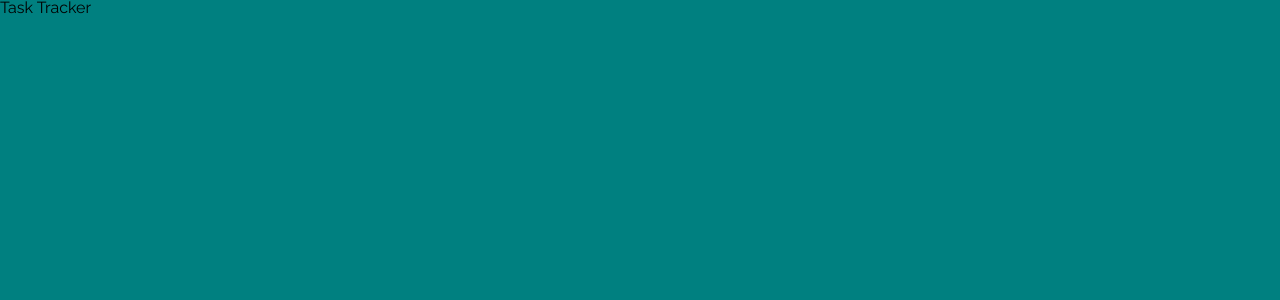
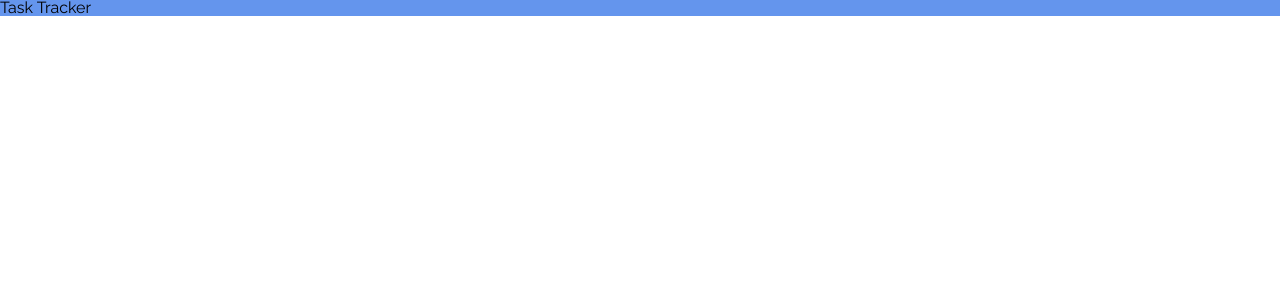
Before and after one commit to Ragnoji/react-task-tracker, a React (Create React App) app: page / in a window 1280 px wide. Shown: the top 300 px of the page. Built offline with nearby package versions, Linux system fonts and the light colour scheme.

Commit message:
added Header component

```diff
--- a/src/App.jsx
+++ b/src/App.jsx
@@ -1,9 +1,12 @@
+// eslint-disable-next-line import/no-named-as-default
+import Header from "./components/Header/Header";
+
 const App = () => {
   return (
     <div className="App">
-      <header className="App-header">
+      <Header>
         <p>Task Tracker</p>
-      </header>
+      </Header>
     </div>
   );
 };
--- /dev/null
+++ b/src/components/Header/Header.jsx
@@ -0,0 +1,10 @@
+import styled from "styled-components";
+
+const Header = styled.header`
+  display: flex;
+  position: sticky;
+  justify-content: space-between;
+  background: cornflowerblue;
+`;
+
+export default Header;
--- a/src/globalStyle.js
+++ b/src/globalStyle.js
@@ -4,7 +4,7 @@ const GlobalStyle = createGlobalStyle`
   body {
     margin: 0;
     padding: 0;
-    background: teal;
+    background: white;
     font-family: Raleway, sans-serif;
   }
 `;
```
